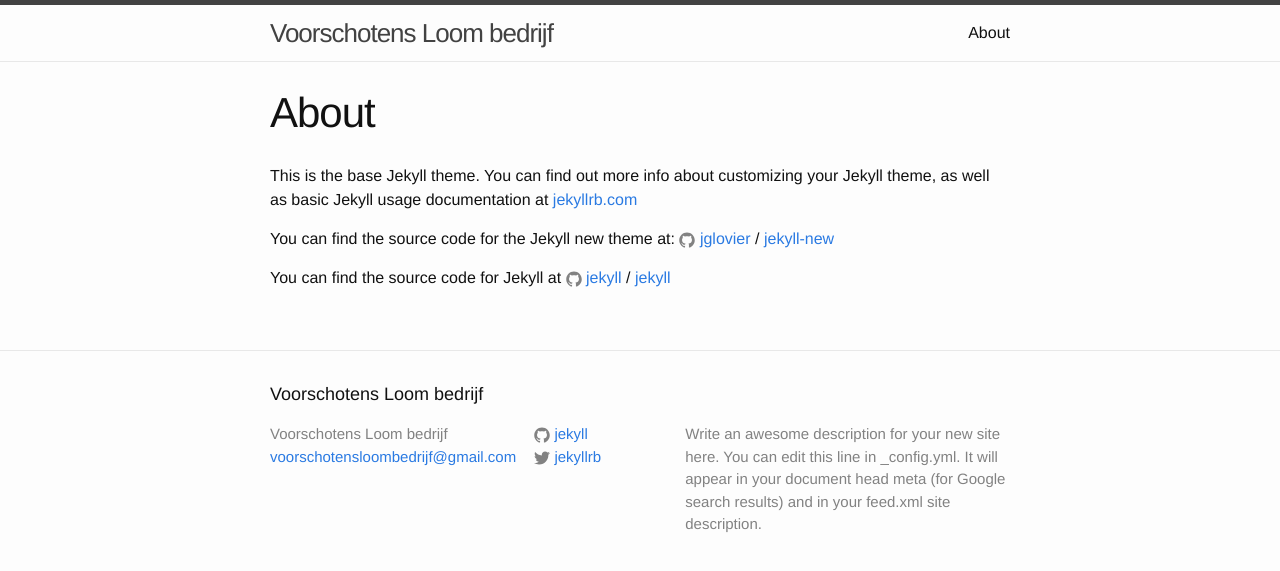
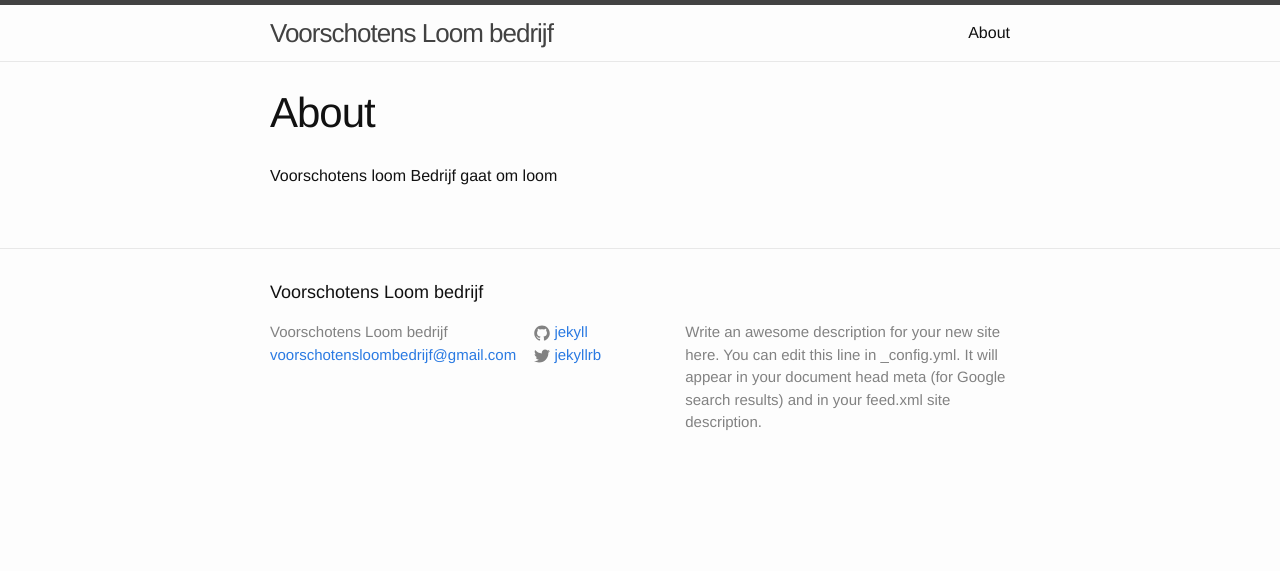
Before and after one commit to stijn2005/stijn2005.github.io, a Jekyll site: the page built from about.md, in a window 1280 px wide. Shown: the top 571 px of the page. Built offline with Jekyll 4.4.1, drawn with Linux system fonts in a browser that asks for light colours.

Commit message:
Update about.md

```diff
--- a/about.md
+++ b/about.md
@@ -4,12 +4,4 @@ title: About
 permalink: /about/
 ---
 
-This is the base Jekyll theme. You can find out more info about customizing your Jekyll theme, as well as basic Jekyll usage documentation at [jekyllrb.com](http://jekyllrb.com/)
-
-You can find the source code for the Jekyll new theme at:
-{% include icon-github.html username="jglovier" %} /
-[jekyll-new](https://github.com/jglovier/jekyll-new)
-
-You can find the source code for Jekyll at
-{% include icon-github.html username="jekyll" %} /
-[jekyll](https://github.com/jekyll/jekyll)
+Voorschotens loom Bedrijf gaat om loom
```
